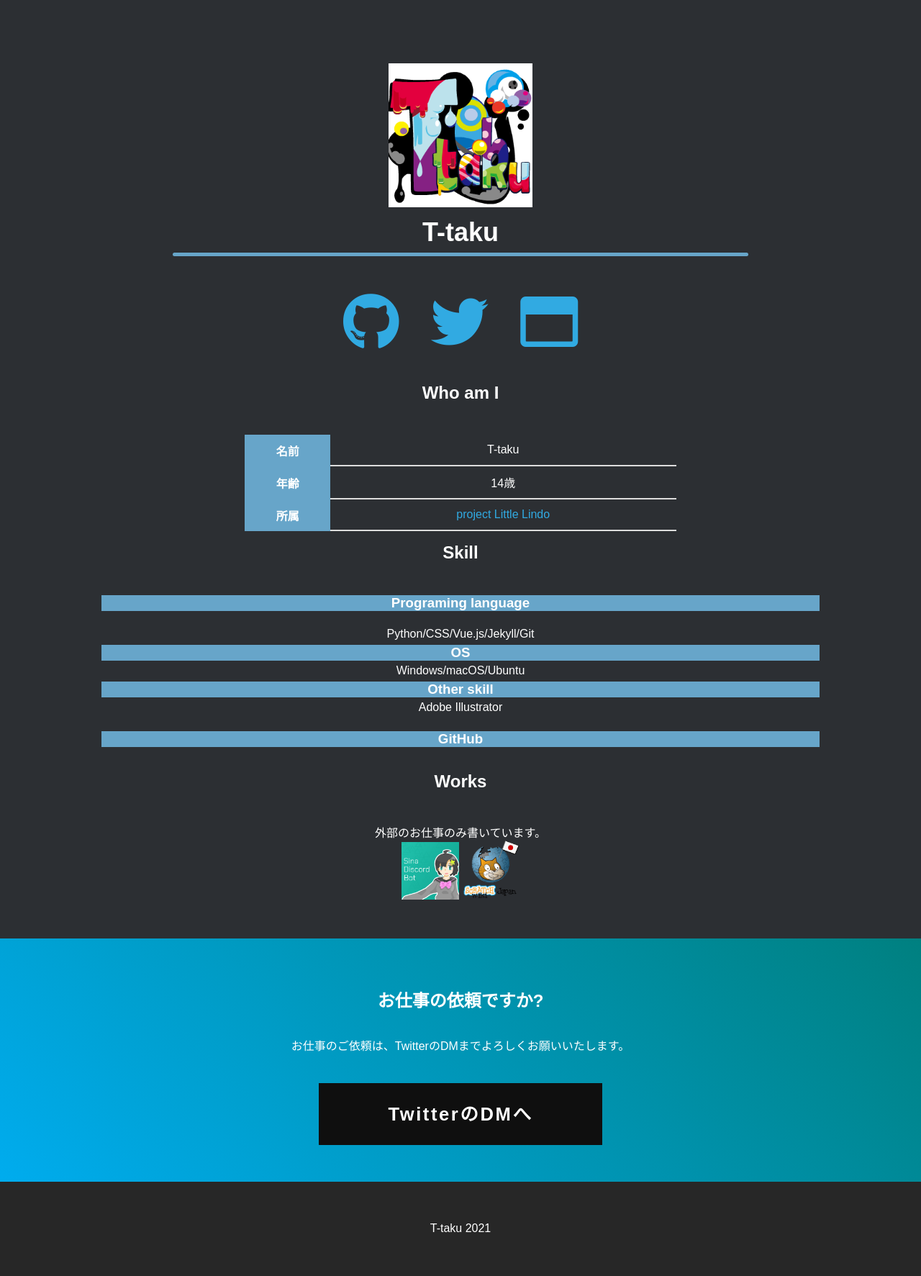
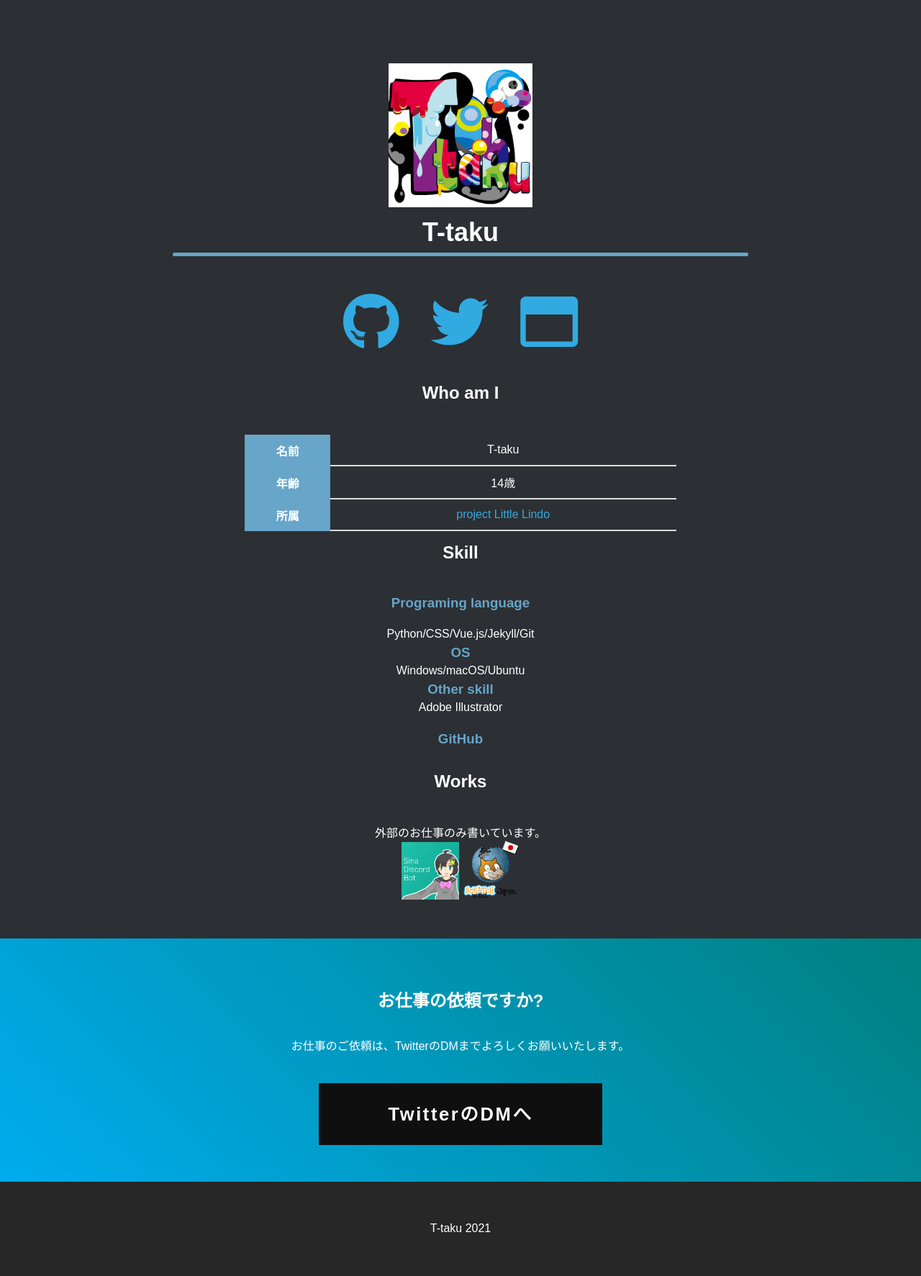
Before and after one commit to T-taku/portfolio, a Jekyll site: the page built from index.md, in a window 1280 px wide. Shown: the whole page at 72% size. Built offline with Jekyll 4.4.1, drawn with Linux system fonts in a browser that asks for light colours; nearby versions of some CDN libraries; a script that is not in the unit is left out.

Commit message:
change h3 color

```diff
--- a/assets/css/main.css
+++ b/assets/css/main.css
@@ -126,7 +126,7 @@ table td{
 }
 
 h3{
-  background: rgb(103, 165, 201);
+  color: rgb(103, 165, 201);
 }
 
 .inline-2{
```
